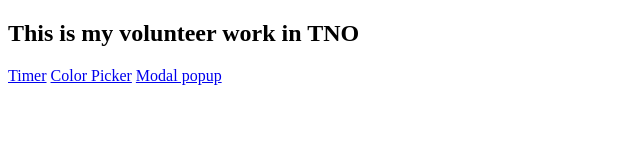
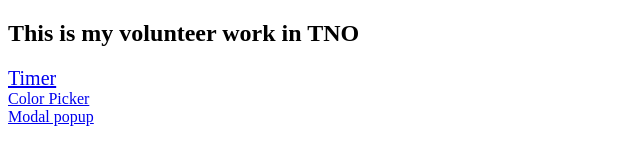
Before and after one commit to KavyaSJ/VolunteerWebDev, a plain HTML site: page index.html in a window 1280 px wide. Shown: the whole page, without its empty margins (0-640 px from the left). Drawn offline with Linux system fonts and the light colour scheme.

Commit message:
Update index.html

```diff
--- a/index.html
+++ b/index.html
@@ -9,9 +9,9 @@
     <h2>This is my volunteer work in TNO</h2>
 
     <div>
-        <a href="timer.html">Timer</a>
-        <a href="colorPicker.html">Color Picker</a>
-        <a href="modalPopUp.html">Modal popup</a>
+        <a href="timer.html" style="font-size: 20px">Timer</a><br>
+        <a href="colorPicker.html">Color Picker</a><br>
+        <a href="modalPopUp.html">Modal popup</a><br>
         <a href=""></a>
         <a href=""></a>
     </div>
```
